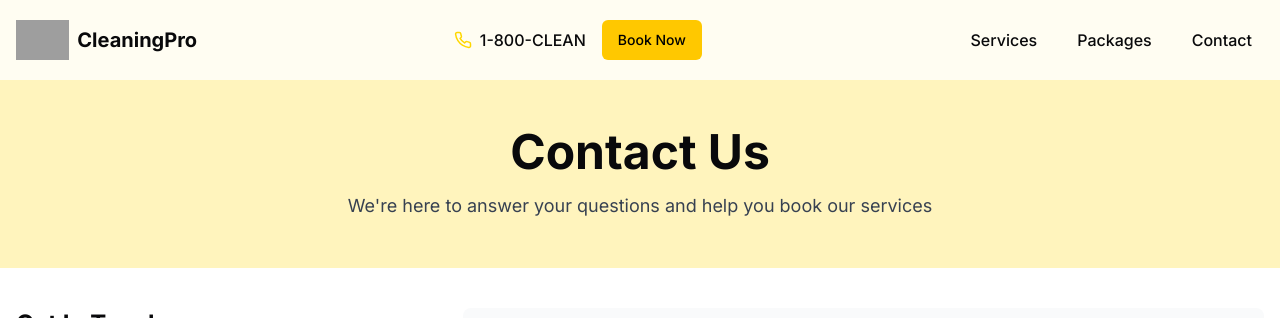
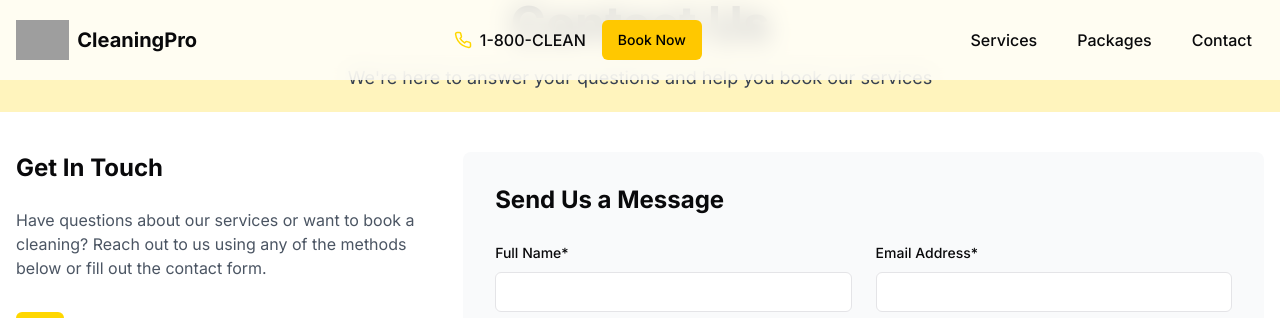
Before and after one commit to iamsavinashreddy/glow-cleaning-clone, a React (Vite) app: page /contact in a window 1280 px wide. Shown: the top 318 px of the page. Built offline with nearby package versions, Linux system fonts and the light colour scheme; grey boxes are pictures that could not be loaded.

Commit message:
Update Contact.tsx

```diff
--- a/src/pages/Contact.tsx
+++ b/src/pages/Contact.tsx
@@ -48,7 +48,7 @@ const Contact = () => {
   return (
     <div className="min-h-screen">
       <Navbar />
-      <div className="pt-32 pb-12 bg-brand-yellow-light">
+      <div className="pt-30 pb-5 bg-brand-yellow-light">
         <div className="container mx-auto px-4 text-center">
           <h1 className="text-4xl md:text-5xl font-bold mb-4">Contact Us</h1>
           <p className="text-lg text-gray-700 max-w-3xl mx-auto">
@@ -57,7 +57,7 @@ const Contact = () => {
         </div>
       </div>
 
-      <section className="py-10 px-25 bg-white">
+      <section className="py-10 px-30 bg-white">
         <div className="container mx-auto px-4">
           <div className="flex flex-col lg:flex-row gap-12">
             <div className="w-full lg:w-1/3">
```
